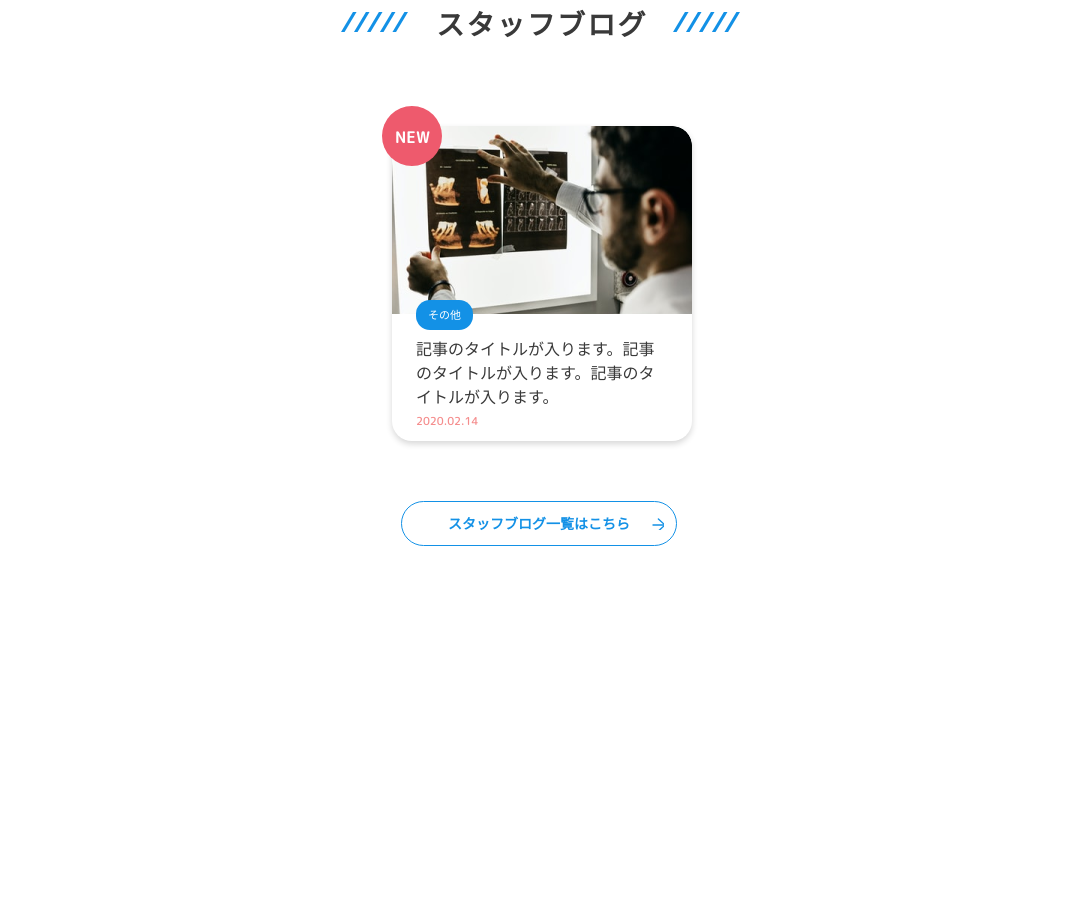
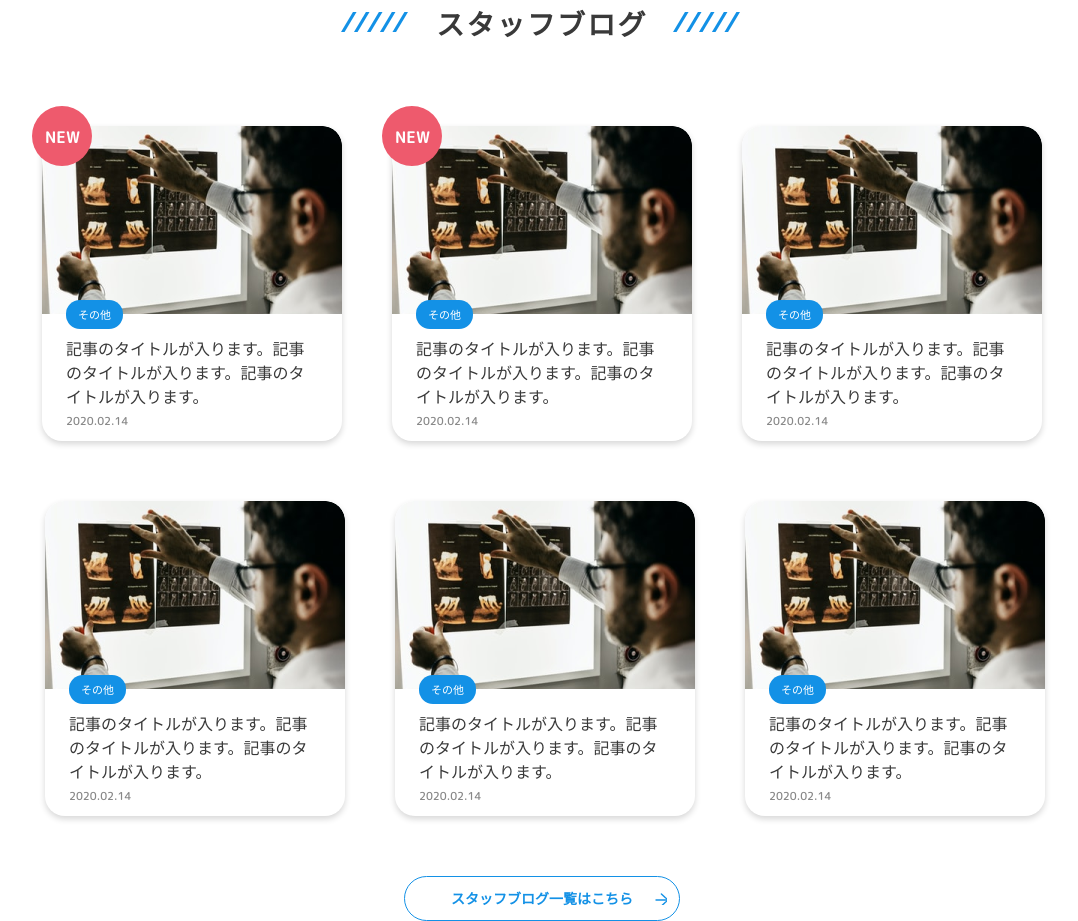
Before and after one commit to pumiWebdesigner/GraduationHp, a plain HTML site: page index.html in a window 1280 px wide. Shown: the part 3475-4396 px from the top of the page, without its empty margins (98-1176 px from the left). Before the commit the page ends 4021 px from the top, so only its background shows below. Drawn offline with nearby package versions, Linux system fonts and the light colour scheme.

Commit message:
ﾌﾞﾛｸﾞPC版　完成

```diff
--- a/index.html
+++ b/index.html
@@ -402,6 +402,76 @@
             </div>
           </a>
         </article>
+        <article>
+          <a href="#">
+            <div class="blog__card is-new">
+              <div class="blog__card--wrapper">
+                <div class="blog__card--img">
+                  <img src="./img/blog-img.png" alt="" />
+                </div>
+                <div class="blog__card--tag">その他</div>
+                <div class="blog__card--text">記事のタイトルが入ります。記事のタイトルが入ります。記事のタイトルが入ります。</div>
+                <time class="news-item-data" datetime="2020-02-14">2020.02.14</time>
+              </div>
+            </div>
+          </a>
+        </article>
+        <article>
+          <a href="#">
+            <div class="blog__card">
+              <div class="blog__card--wrapper">
+                <div class="blog__card--img">
+                  <img src="./img/blog-img.png" alt="" />
+                </div>
+                <div class="blog__card--tag">その他</div>
+                <div class="blog__card--text">記事のタイトルが入ります。記事のタイトルが入ります。記事のタイトルが入ります。</div>
+                <time class="news-item-data" datetime="2020-02-14">2020.02.14</time>
+              </div>
+            </div>
+          </a>
+        </article>
+        <article>
+          <a href="#">
+            <div class="blog__card">
+              <div class="blog__card--wrapper">
+                <div class="blog__card--img">
+                  <img src="./img/blog-img.png" alt="" />
+                </div>
+                <div class="blog__card--tag">その他</div>
+                <div class="blog__card--text">記事のタイトルが入ります。記事のタイトルが入ります。記事のタイトルが入ります。</div>
+                <time class="news-item-data" datetime="2020-02-14">2020.02.14</time>
+              </div>
+            </div>
+          </a>
+        </article>
+        <article>
+          <a href="#">
+            <div class="blog__card">
+              <div class="blog__card--wrapper">
+                <div class="blog__card--img">
+                  <img src="./img/blog-img.png" alt="" />
+                </div>
+                <div class="blog__card--tag">その他</div>
+                <div class="blog__card--text">記事のタイトルが入ります。記事のタイトルが入ります。記事のタイトルが入ります。</div>
+                <time class="news-item-data" datetime="2020-02-14">2020.02.14</time>
+              </div>
+            </div>
+          </a>
+        </article>
+        <article>
+          <a href="#">
+            <div class="blog__card">
+              <div class="blog__card--wrapper">
+                <div class="blog__card--img">
+                  <img src="./img/blog-img.png" alt="" />
+                </div>
+                <div class="blog__card--tag">その他</div>
+                <div class="blog__card--text">記事のタイトルが入ります。記事のタイトルが入ります。記事のタイトルが入ります。</div>
+                <time class="news-item-data" datetime="2020-02-14">2020.02.14</time>
+              </div>
+            </div>
+          </a>
+        </article>
       </div>
       <div class="blog__btn--list">
         <a class="util__link" href="#">スタッフブログ一覧はこちら</a>
--- a/sass/style.scss
+++ b/sass/style.scss
@@ -15,17 +15,27 @@
 .blog__list {
   margin-top: 80px;
   display: grid;
+  width: 1000px;
+  margin-inline: auto;
   grid-template-columns: repeat(3, 1fr);
+  // grid-template-rows: repeat(2, 1fr);
   grid-template-rows: auto 1fr;
-  gap: 50px 60px; //縦、横
+  gap: 60px 50px; //縦、横
   place-items: center;
   grid-area: 1 / 1 / 3 / 4; //1行目～3行目に要素を配置⇒行に2要素
-  display: flex;
-  justify-content: center;
-  align-items: center;
-  gap: 50px 60px;
 }
-
+article {
+  &:nth-of-type(3n + 1) {
+    margin-left: 3px;
+  }
+  &:nth-of-type(1) {
+    margin-left: -3px;
+  }
+  &:nth-of-type(2),
+  &:nth-of-type(3) {
+    margin-left: -6px;
+  }
+}
 .blog__card {
   position: relative;
   &.is-new {
@@ -73,16 +83,12 @@
   position: absolute;
   top: 174px;
   left: 24px;
-  //   width: 57px;
-  // height: 28px;
   border-radius: 14px;
   background: #1391e6;
   color: #fff;
   font-size: 11px;
   font-weight: 500;
-  padding: 6px 12px;
-  // margin-top: -14px;
-  // margin-left: 24px;
+  padding: 6px 12px 5px;
   display: inline-block;
 }
 
@@ -95,7 +101,7 @@
 }
 
 .news-item-data {
-  color: #f58d8d;
+  color: #888;
   font-size: 11px;
   font-weight: 500;
   margin-top: 4px;
@@ -106,4 +112,5 @@
 
 .blog__btn--list {
   margin-top: 60px;
+  margin-left: 6px;
 }
```
Also changed, not shown: css/style.css.
